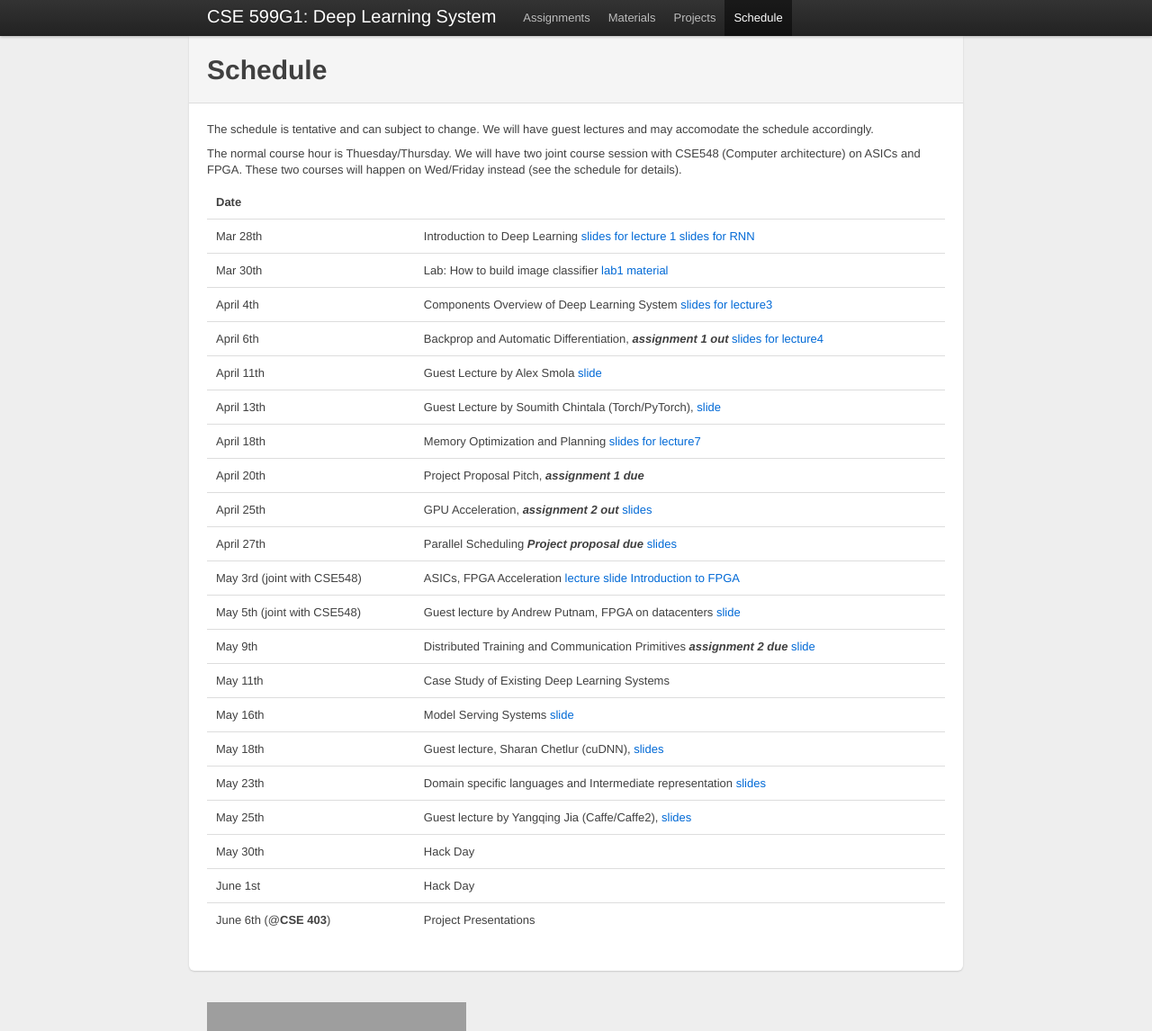
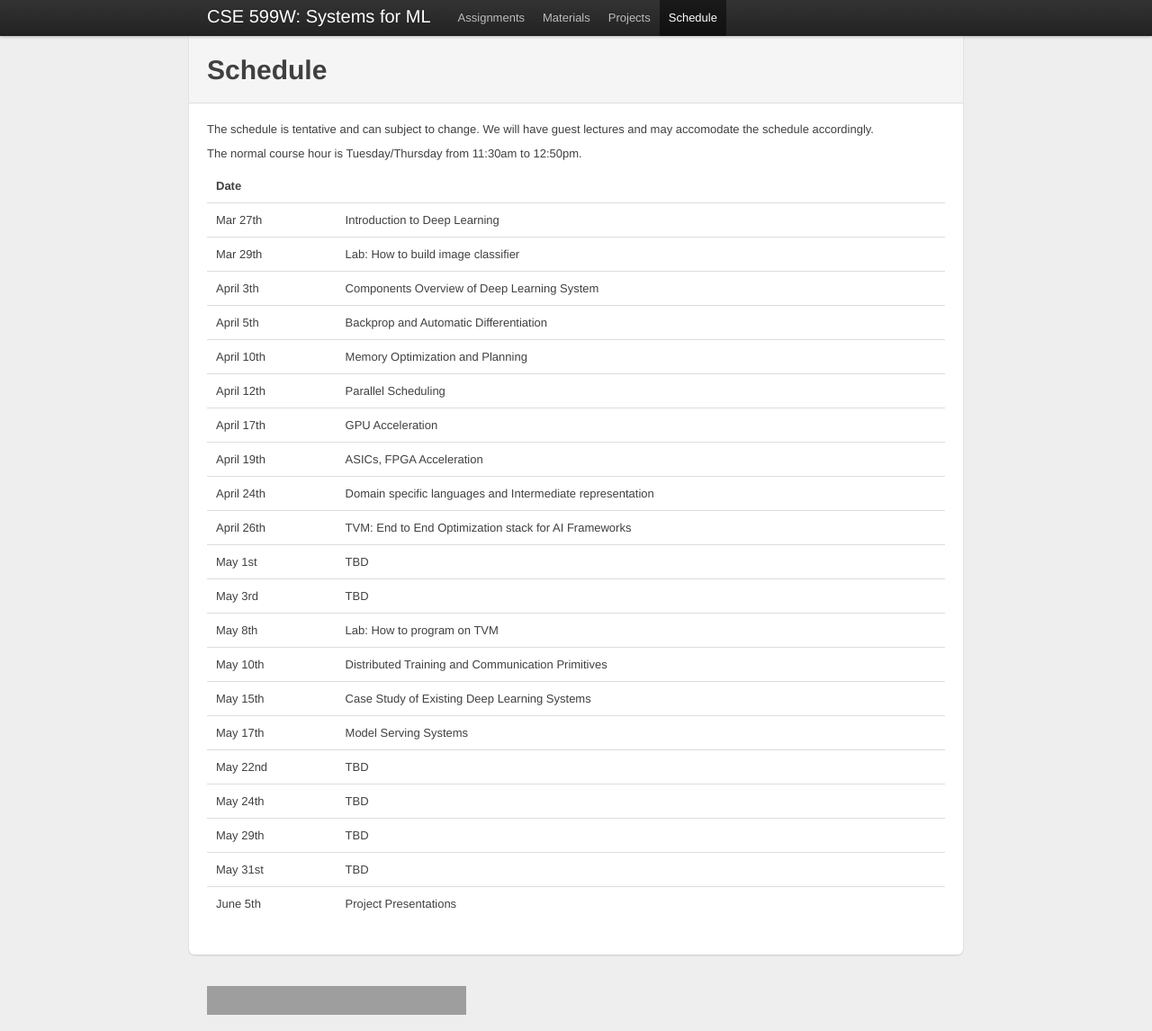
Before and after one commit to dlsys-course/dlsys-course.github.io, a Jekyll site: the page built from schedule.md, in a window 1280 px wide and 1146 px high. Shown: the whole window at 90% size. Built offline with Jekyll 4.4.1, drawn with Linux system fonts in a browser that asks for light colours; grey boxes are pictures that could not be loaded.

Commit message:
update schedule

```diff
--- a/_config.yml
+++ b/_config.yml
@@ -10,10 +10,10 @@ markdown: kramdown
 # Themes are encouraged to use these universal variables
 # so be sure to set them if your theme uses them.
 #
-title :  "CSE 599G1: Deep Learning System"
+title :  "CSE 599W: Systems for ML"
 tagline:
 author :
-  name : cse599g1
+  name : cse599w
 
 
 
--- a/schedule.md
+++ b/schedule.md
@@ -10,30 +10,30 @@ description: ""
 The schedule is tentative and can subject to change.
 We will have guest lectures and may accomodate the schedule accordingly.
 
-The normal course hour is Thuesday/Thursday. We will have two joint course session
+The normal course hour is Tuesday/Thursday from 11:30am to 12:50pm. <!-- We will have two joint course session
 with CSE548 (Computer architecture) on ASICs and FPGA. These two courses will
-happen on Wed/Friday instead (see the schedule for details).
+happen on Wed/Friday instead (see the schedule for details). -->
 
-| Date                     |                                                       |
-|--------------------------| ------------------------------------------------------|
-| Mar 28th                 |   Introduction to Deep Learning [slides for lecture 1](pdf/lecture1.pdf) [slides for RNN](pdf/lecture1-p2-rnn.pdf) |
-| Mar 30th                 |   Lab: How to build image classifier [lab1 material](https://github.com/dlsys-course/lab1) |
-| April 4th                |   Components Overview of  Deep Learning System  [slides for lecture3](pdf/lecture3.pdf) |
-| April 6th                |   Backprop and Automatic Differentiation, ***assignment 1 out*** [slides for lecture4](pdf/lecture4.pdf) |
-| April 11th               |   Guest Lecture by Alex Smola [slide](pdf/alex_smola_guest_lecture.pdf) |
-| April 13th               |   Guest Lecture by Soumith Chintala (Torch/PyTorch), [slide](pdf/soumith_guest_lecture.pdf)|
-| April 18th               |   Memory Optimization and Planning [slides for lecture7](pdf/lecture7.pdf) |
-| April 20th               |   Project Proposal Pitch, ***assignment 1 due***  |
-| April 25th               |   GPU Acceleration, ***assignment 2 out*** [slides](pdf/lecture8.pdf) |
-| April 27th               |   Parallel Scheduling  ***Project proposal due*** [slides](pdf/lecture9.pdf)|
-| May 3rd (joint with CSE548) |   ASICs, FPGA Acceleration [lecture slide](pdf/joint-lecture-specialization.pdf) [Introduction to FPGA](pdf/joint-lecture-FPGA.pdf)|
-| May 5th (joint with CSE548) |   Guest lecture by Andrew Putnam, FPGA on datacenters [slide](pdf/catapult_guest_lecture.pdf) |
-| May 9th                  | Distributed Training and Communication Primitives ***assignment 2 due*** [slide](pdf/lecture12.pdf)|
-| May 11th                 |  Case Study of Existing Deep Learning Systems |
-| May 16th                 |   Model Serving Systems [slide](pdf/lecture14.pdf) |
-| May 18th                 |   Guest lecture, Sharan Chetlur (cuDNN), [slides](pdf/sharan_guest_lecture.pdf) |
-| May 23th                 |   Domain specific languages and Intermediate representation  [slides](pdf/lecture16.pdf) |
-| May 25th                 |   Guest lecture by Yangqing Jia (Caffe/Caffe2), [slides](pdf/yangqing_guest_lecture.pdf)  |
-| May 30th                 |   Hack Day                 |
-| June 1st                 |   Hack Day                  |
-| June 6th (@**CSE 403**)  |   Project Presentations     |
+| Date         |                                                       |
+|--------------| ------------------------------------------------------|
+| Mar 27th     |   Introduction to Deep Learning                       |
+| Mar 29th     |   Lab: How to build image classifier                  |
+| April 3th    |   Components Overview of Deep Learning System         |
+| April 5th    |   Backprop and Automatic Differentiation              |
+| April 10th   |   Memory Optimization and Planning                    |
+| April 12th   |   Parallel Scheduling                                 |
+| April 17th   |   GPU Acceleration                                    |
+| April 19th   |   ASICs, FPGA Acceleration                            |
+| April 24th   |   Domain specific languages and Intermediate representation |
+| April 26th   |   TVM: End to End Optimization stack for AI Frameworks |
+| May 1st      |   TBD                                                 |
+| May 3rd      |   TBD                                                 |
+| May 8th      |   Lab: How to program on TVM                          |
+| May 10th     |   Distributed Training and Communication Primitives   |
+| May 15th     |   Case Study of Existing Deep Learning Systems        |
+| May 17th     |   Model Serving Systems                               |
+| May 22nd     |   TBD                                                 |
+| May 24th     |   TBD                                                 |
+| May 29th     |   TBD                                                 |
+| May 31st     |   TBD                                                 |
+| June 5th     |   Project Presentations                               |
```
Also changed, not shown: index.md (+4 -5 lines).
